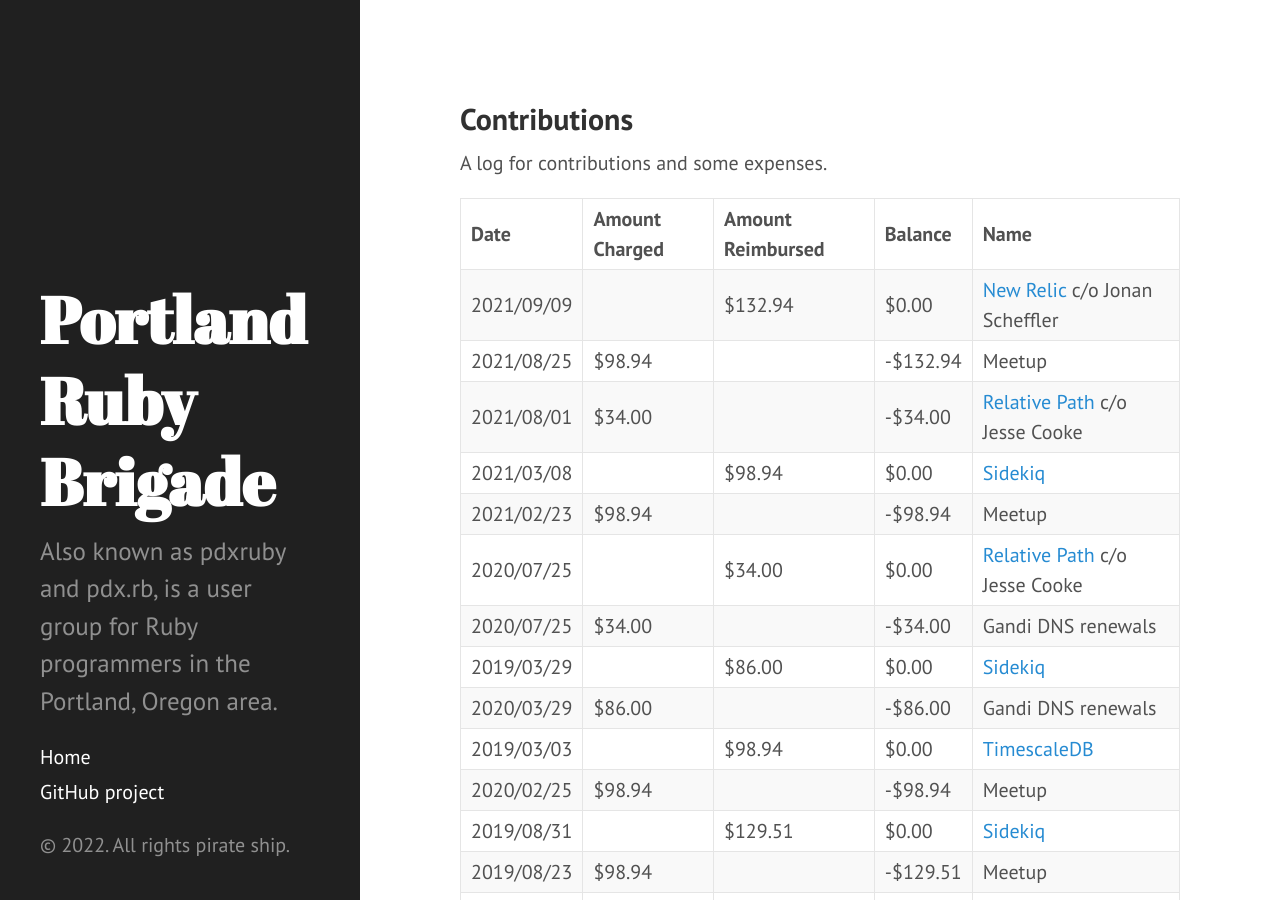
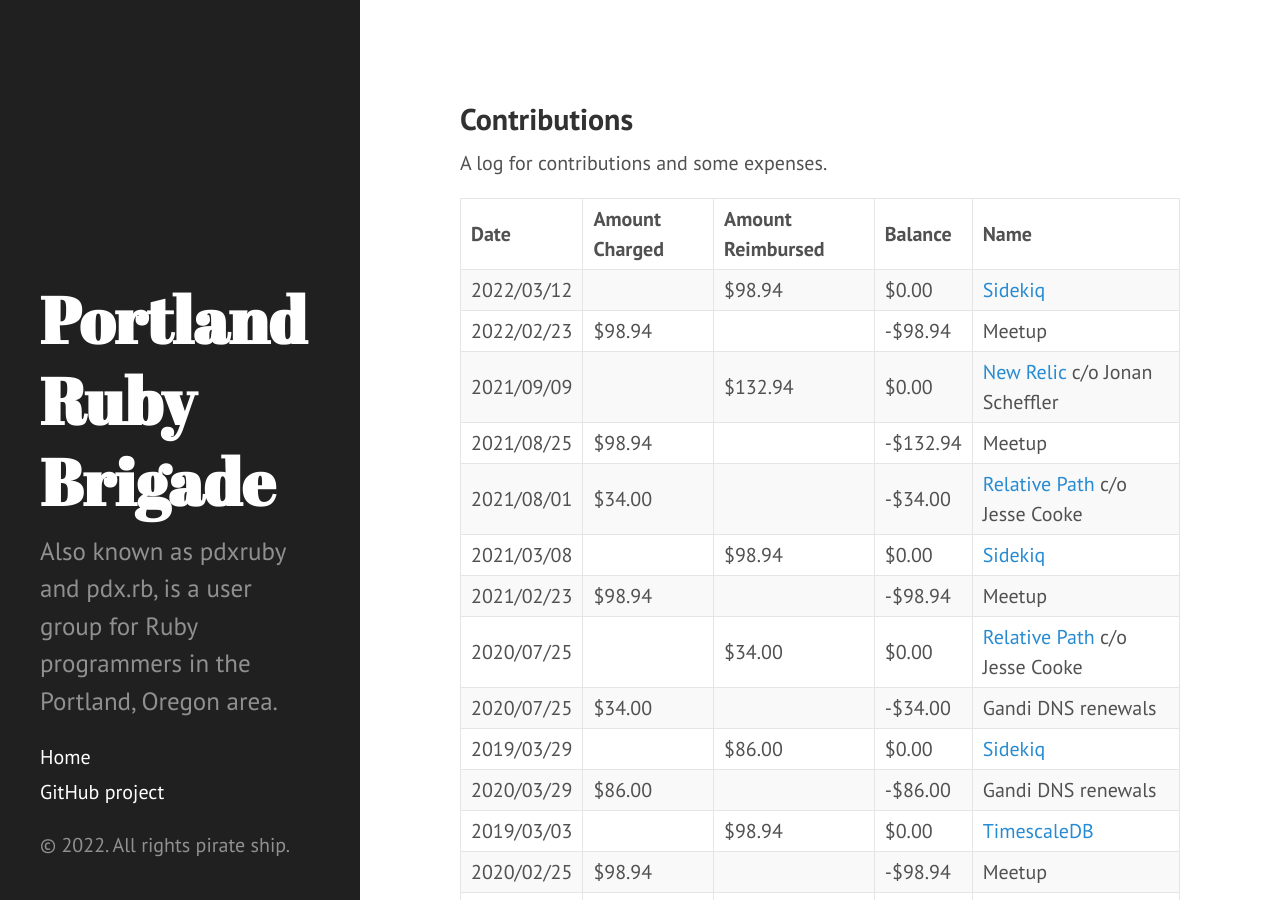
Before and after one commit to pdxruby/pdxruby.github.io, a Jekyll site: the page built from contributions.md, in a window 1280 px wide and 900 px high. Built offline with Jekyll 4.4.1, drawn with Linux system fonts in a browser that asks for light colours.

Commit message:
Meetup 2022 #1 - thanks @mperham & Sidekiq!

```diff
--- a/contributions.md
+++ b/contributions.md
@@ -9,6 +9,8 @@ A log for contributions and some expenses.
 
 | Date       | Amount Charged | Amount Reimbursed | Balance   | Name                                                      |
 | :--------- | :------------- | :---------------- | :-------- | :-------------------------------------------------------- |
+| 2022/03/12 |                | $98.94            | $0.00     | [Sidekiq](https://sidekiq.org/)                           |
+| 2022/02/23 | $98.94         |                   | -$98.94   | Meetup                                                    |
 | 2021/09/09 |                | $132.94           | $0.00     | [New Relic](https://newrelic.com/) c/o Jonan Scheffler    |
 | 2021/08/25 | $98.94         |                   | -$132.94  | Meetup                                                    |
 | 2021/08/01 | $34.00         |                   | -$34.00   | [Relative Path](https://relativepath.io/) c/o Jesse Cooke |
```
